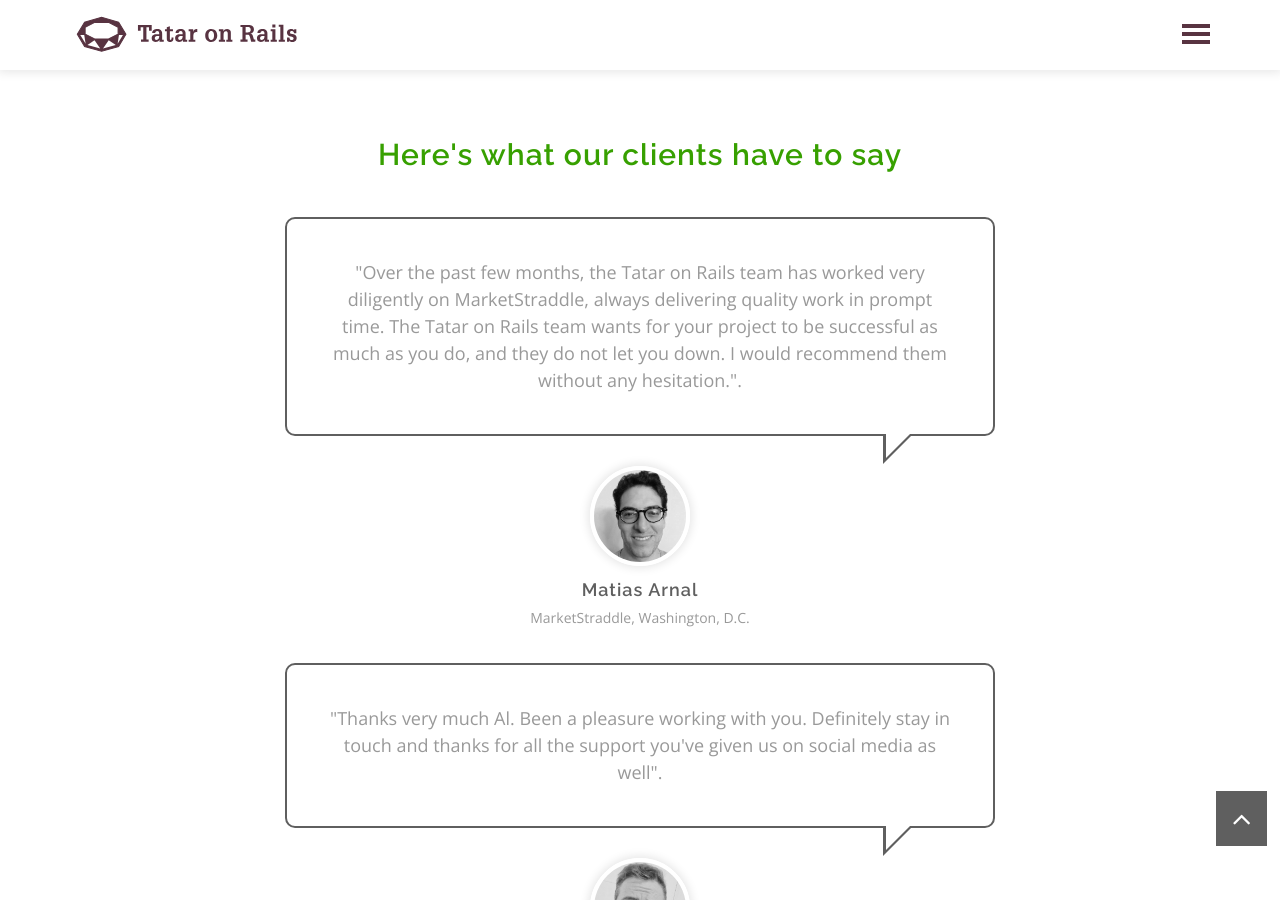
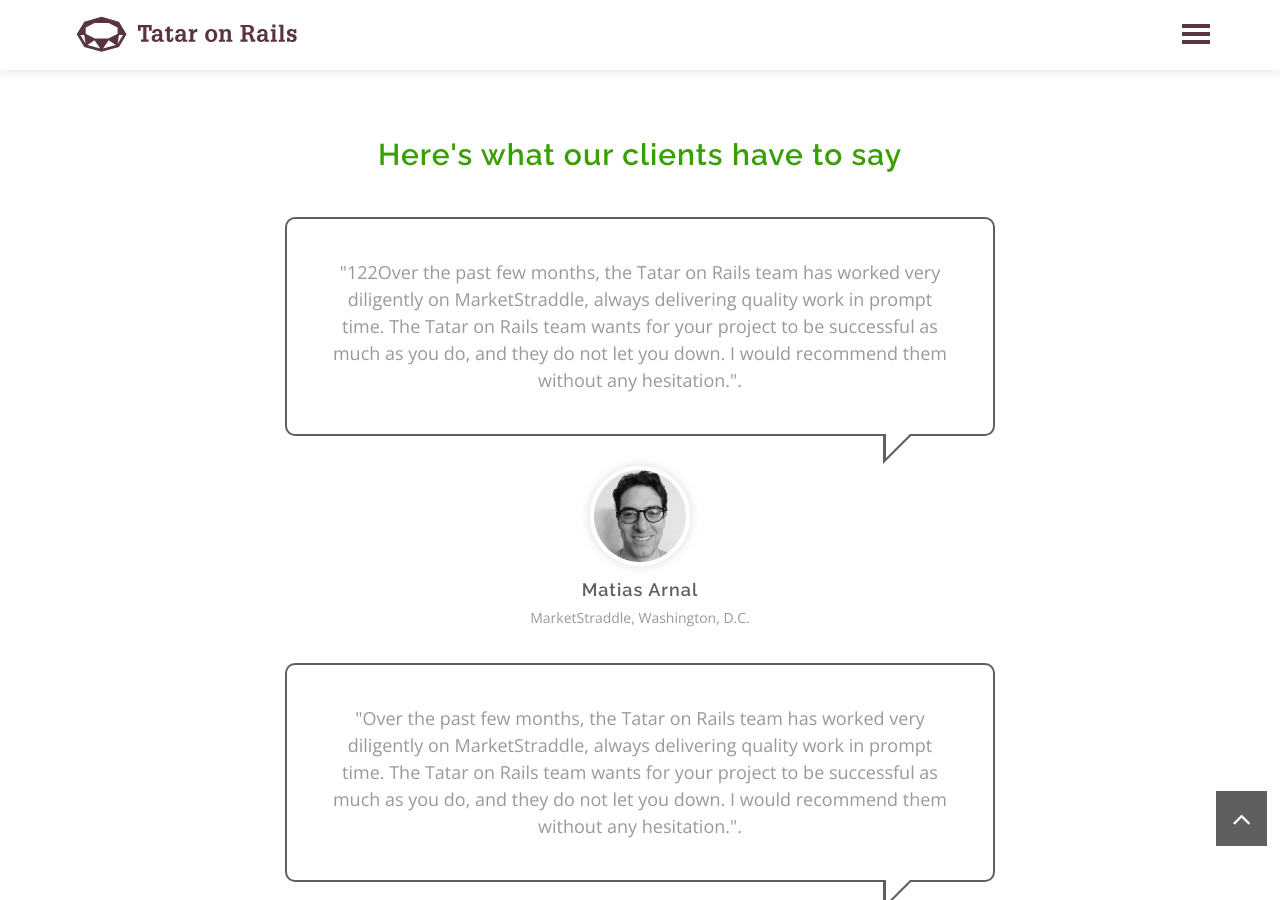
Before and after one commit to tataronrails/tataronrails.github.io, a Jekyll site: the page built from index.md, in a window 1280 px wide and 900 px high, scrolled down 3102 px. Built offline with Jekyll 4.4.1, drawn with Linux system fonts in a browser that asks for light colours; our own code applies the rules of GitHub Pages for plain Markdown files.

Commit message:
Update default.html

```diff
--- a/_layouts/default.html
+++ b/_layouts/default.html
@@ -576,6 +576,25 @@
                         <div class="container">
                             <div class="row">
                                 <div class="col-md-8 col-md-offset-2">
+
+
+                                    <!--beginning of feedback block -->
+                                    <div class="item wow fadeInRight" data-wow-delay="0.7s">
+                                        <p class="speech">
+                                            "122Over the past few months, the Tatar on Rails team has worked very diligently on MarketStraddle, always delivering quality work in prompt time. The Tatar on Rails team wants for your project to be successful as much as you do, and they do not let you down. I would recommend them without any hesitation.".
+                                        </p>
+                                        <div class="client-info">
+                                            <img src="/assets/images/matias.jpg">
+                                            <h4>
+                                                Matias Arnal
+                                            </h4>
+                                            <span>MarketStraddle, Washington, D.C.</span>
+                                        </div>
+                                    </div>
+                                    <!-- /.item -->
+                                    <!-- end of feedback block-->
+
+
                                     <!--beginning of feedback block -->
                                     <div class="item wow fadeInRight" data-wow-delay="0.7s">
                                         <p class="speech">
```
